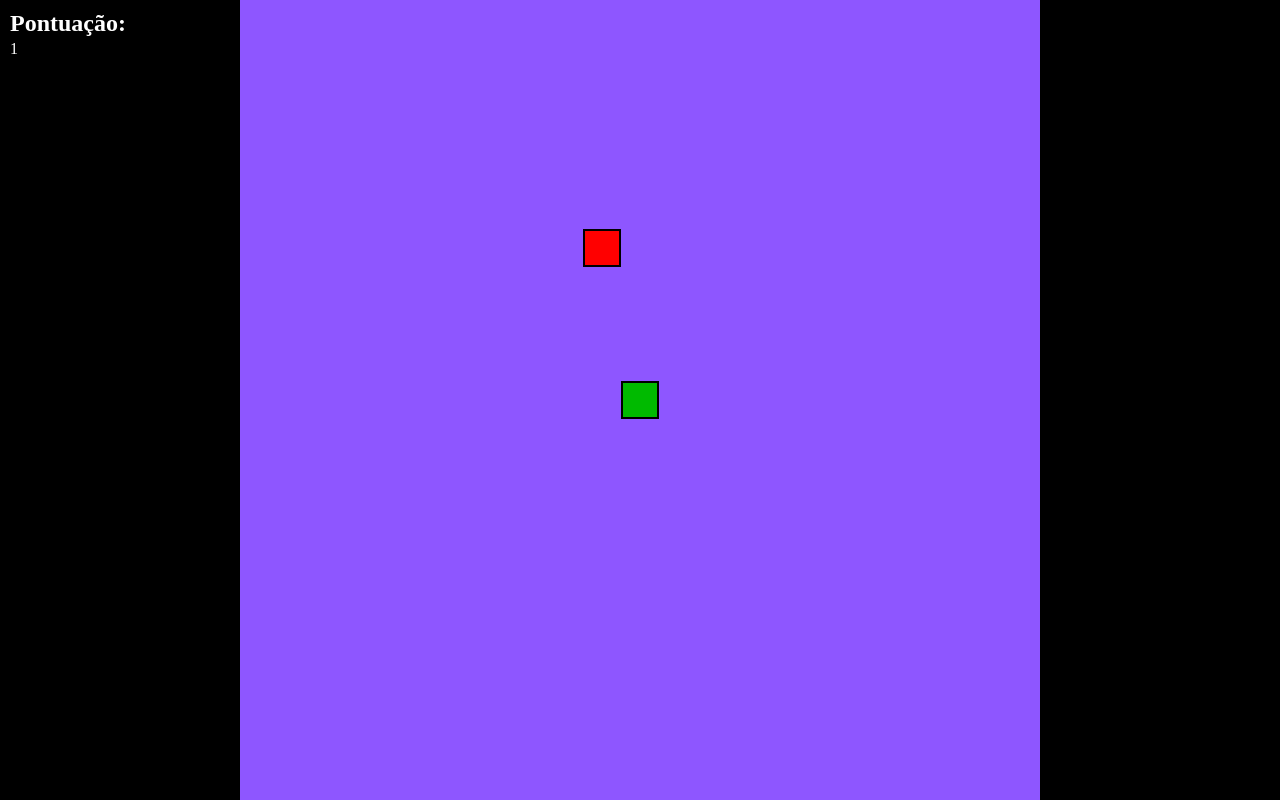
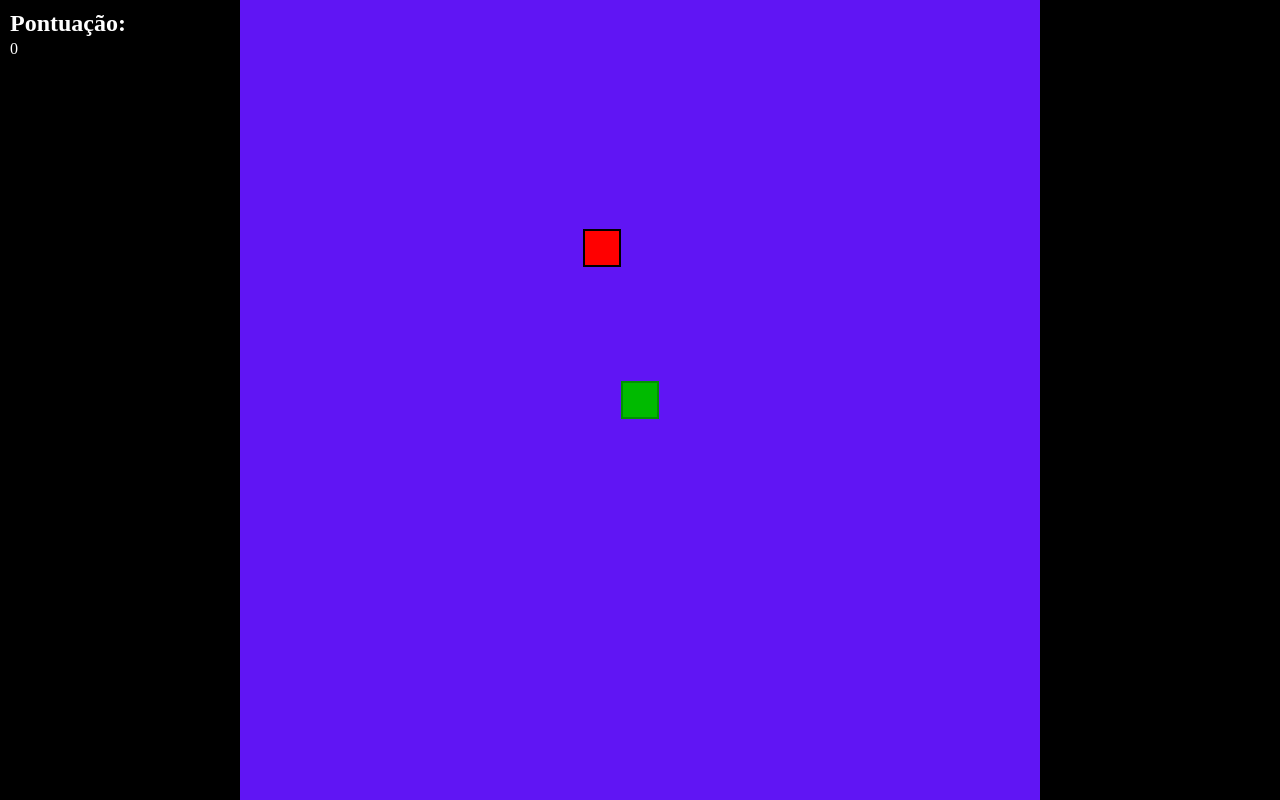
Before and after one commit to GuiGolfeto/SnakeGame, a plain HTML site: page index.html in a window 1280 px wide. Drawn offline with Linux system fonts and the light colour scheme.

Commit message:
Modificações basicas de cor

```diff
--- a/game/index.js
+++ b/game/index.js
@@ -9,7 +9,7 @@ let lastTimeRender = 0;
 function main(currentTime){
 
     if (checkGameOver()){
-        if (confirm(`Você perdeu o jogo com ${snakeBody.length} pontos`)){
+        if (confirm(`Você perdeu o jogo com ${(snakeBody.length - 1)} pontos`)){
             window.location.reload();
         }else {
             window.requestAnimationFrame(main);
@@ -34,7 +34,7 @@ function main(currentTime){
 
 
 function update(){
-    points.innerHTML = snakeBody.length;
+    points.innerHTML = snakeBody.length - 1;
     gameboard.innerHTML = ''
     snakeUpdate();
     foodUpdate();
--- a/index.html
+++ b/index.html
@@ -1,5 +1,5 @@
 <!DOCTYPE html>
-<html lang="en">
+<html lang="pt-br">
 <head>
     <meta charset="UTF-8">
     <meta http-equiv="X-UA-Compatible" content="IE=edge">
--- a/style.css
+++ b/style.css
@@ -15,7 +15,7 @@ body {
 }
 
 #game-board {
-    background: rgb(142, 86, 255);
+    background: rgb(96, 21, 244);
     height: 100vmin;
     width: 100vmin;
 
@@ -26,7 +26,7 @@ body {
 
 .snake{
     background: rgb(0, 186, 0);
-    border: 0.25vmin solid black;
+    border: 0.25vmin solid rgb(1, 145, 1);
 }
 
 .food{
```
